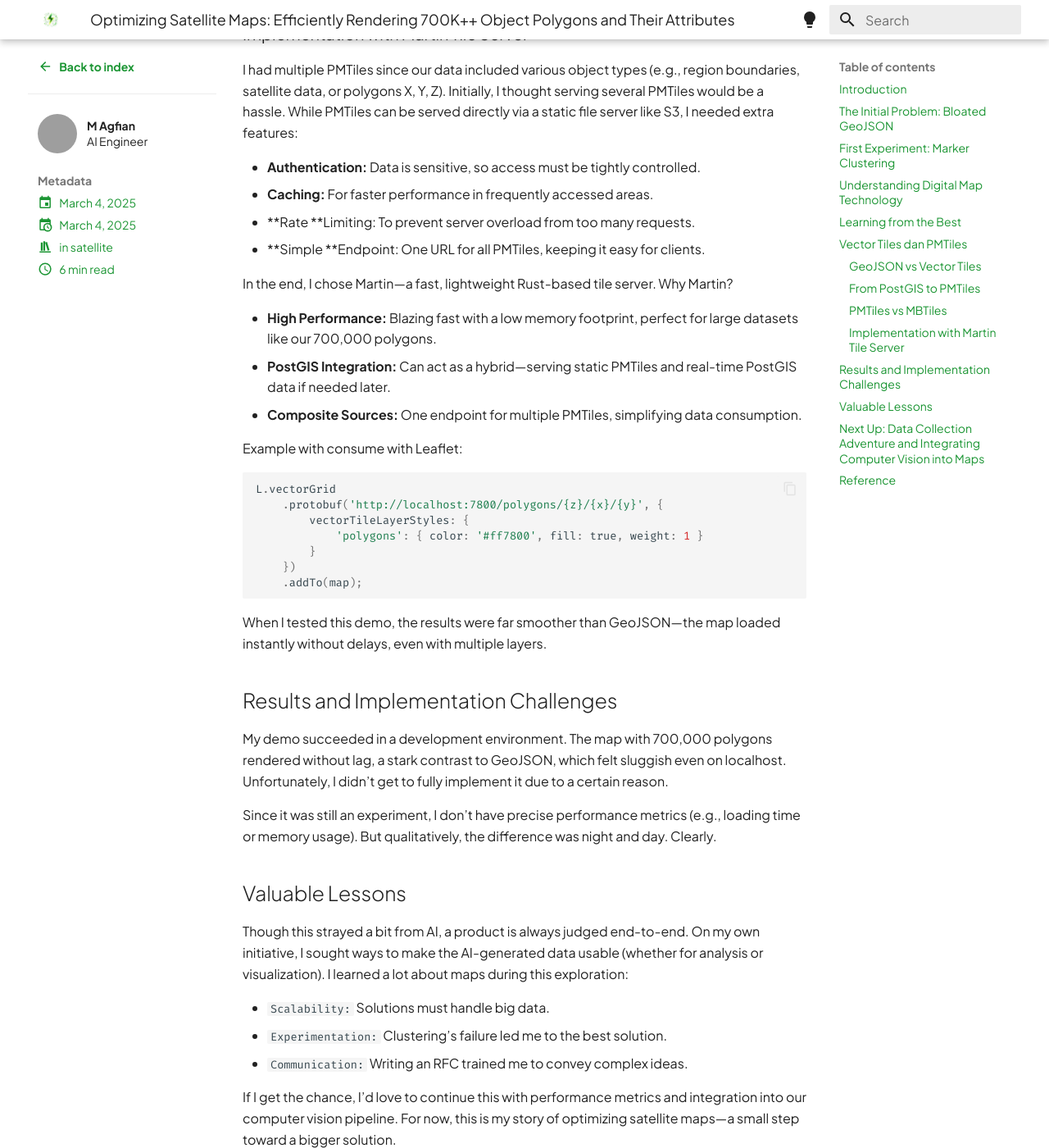
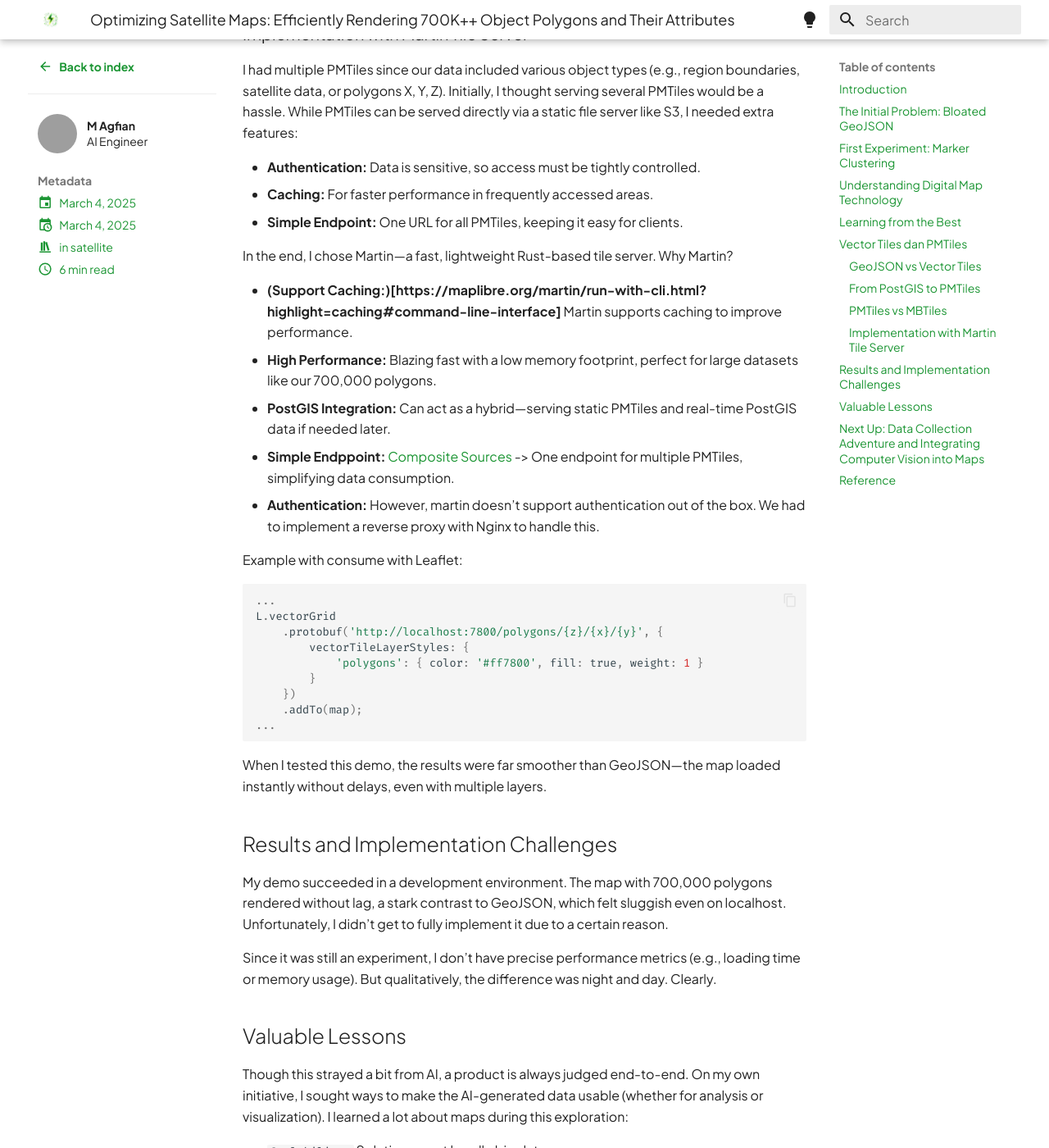
Before and after one commit to agfianf/agfianf.github.io, an MkDocs documentation site: the page built from docs/blog/posts/satellite/001-journey-show-object.md, in a window 1280 px wide and 1400 px high, scrolled down 5006 px. Shown: the whole window at 82% size. Built offline with MkDocs 1.6.1 and Material for MkDocs 9.7.7, drawn with Linux system fonts in a browser that asks for light colours; comment, search, counter and statistics services are not loaded; some of the changed text lies outside the part shown; grey boxes are pictures that could not be loaded.

Commit message:
fix: correct typos and enhance clarity in blog post on object rendering with PMTiles

````diff
--- a/docs/blog/posts/satellite/001-journey-show-object.md
+++ b/docs/blog/posts/satellite/001-journey-show-object.md
@@ -129,19 +129,21 @@
 
 - **Authentication:** Data is sensitive, so access must be tightly controlled.
 - **Caching:** For faster performance in frequently accessed areas.
-- **Rate **Limiting: To prevent server overload from too many requests.
-- **Simple **Endpoint: One URL for all PMTiles, keeping it easy for clients.
+- **Simple Endpoint:** One URL for all PMTiles, keeping it easy for clients.
 
 
 In the end, I chose Martin—a fast, lightweight Rust-based tile server. Why Martin?
 
+- **(Support Caching:)[https://maplibre.org/martin/run-with-cli.html?highlight=caching#command-line-interface]** Martin supports caching to improve performance.
 - **High Performance:** Blazing fast with a low memory footprint, perfect for large datasets like our 700,000 polygons.
 - **PostGIS Integration:** Can act as a hybrid—serving static PMTiles and real-time PostGIS data if needed later.
-- **Composite Sources:** One endpoint for multiple PMTiles, simplifying data consumption.
+- **Simple Endppoint:** [Composite Sources](https://maplibre.org/martin/sources-composite.html) -> One endpoint for multiple PMTiles, simplifying data consumption.
+- **Authentication:** However, martin doesn’t support authentication out of the box. We had to implement a reverse proxy with Nginx to handle this.
 
 Example with consume with Leaflet:
 
 ```javascript
+...
 L.vectorGrid
     .protobuf('http://localhost:7800/polygons/{z}/{x}/{y}', {
         vectorTileLayerStyles: {
@@ -149,6 +151,7 @@
         }
     })
     .addTo(map);
+...
 ```
 
 When I tested this demo, the results were far smoother than GeoJSON—the map loaded instantly without delays, even with multiple layers.
@@ -170,7 +173,7 @@
 
 ## Next Up: Data Collection Adventure and Integrating Computer Vision into Maps
 
-Optimizing rendering is only half the story. How did those 700,000 polygons come together? In my next project, I’ll share how we built a system to "mesh" coastal regions from shapefiles, capture Google Maps satellite imagery via API, and predict objects with YOLO—all automated within a predefined grid. Stay tuned!
+Optimizing rendering is only half the story. How did those 700,000 polygons collected? In my next project, I’ll share how we built a system to "mesh" specified regions from shapefiles, capture Google Maps satellite imagery via API, and predict objects with YOLO, all automated within a predefined grid. Stay tuned!
 
 ## Reference
 - [Understanding Map Tile Grids and Zoom (Medium)](https://medium.com/tomtom-developers/understanding-map-tile-grids-and-zoom-levels-262b3cf644e2)
````
